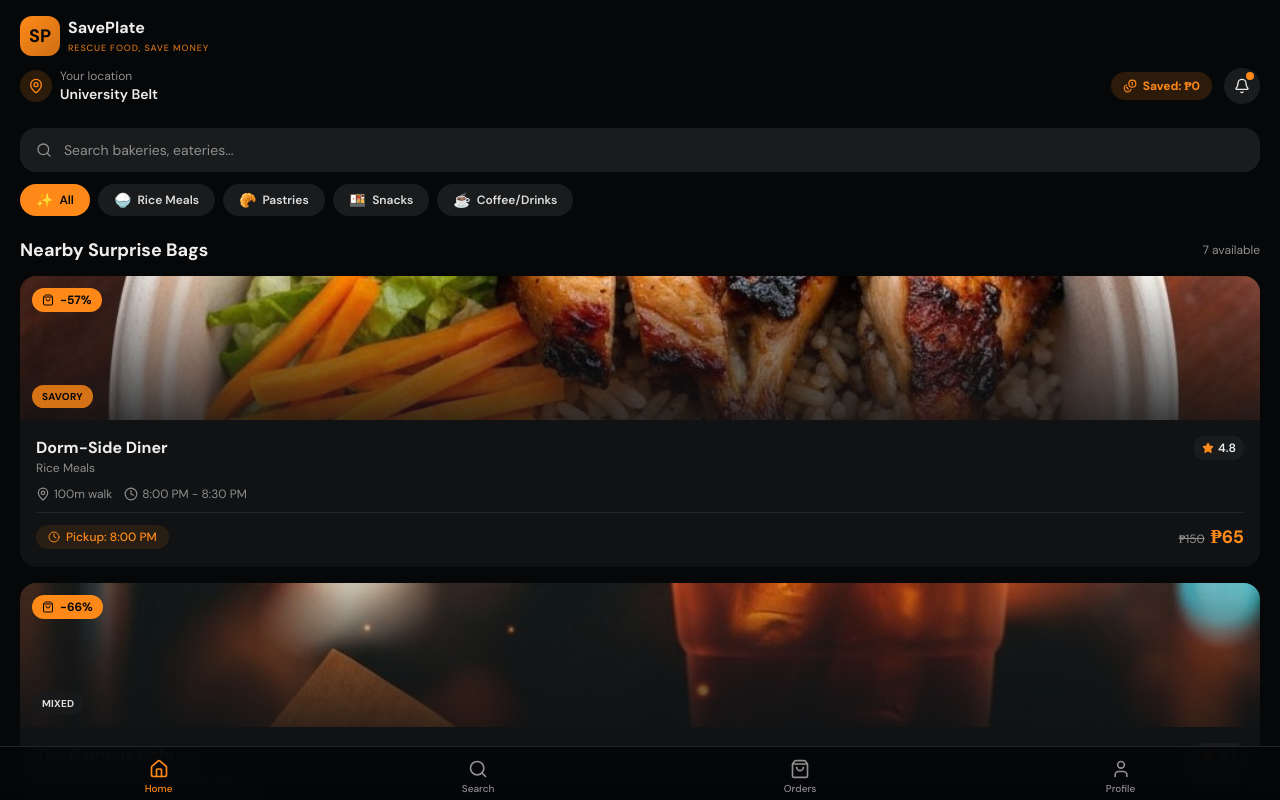
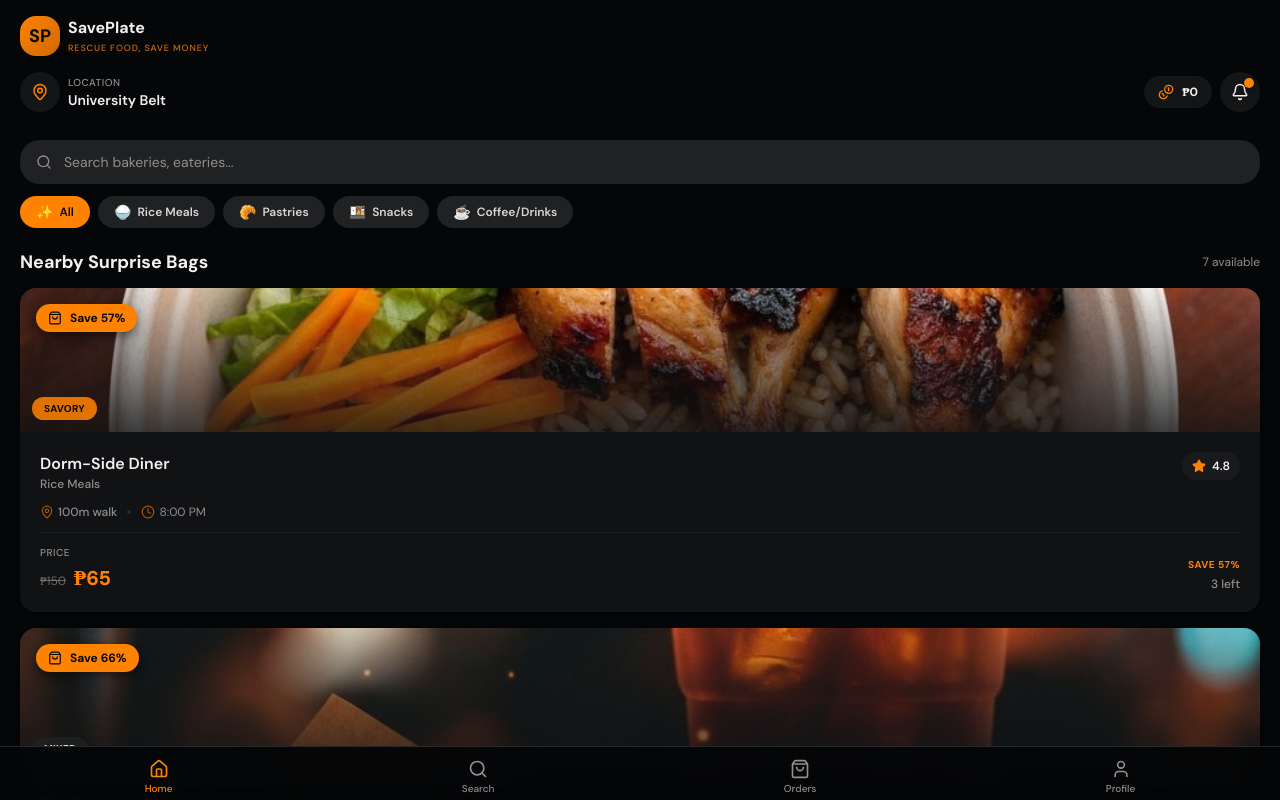
Before and after one commit to Futariya/v0-surprise-bag-app, a Next.js app: page / in a window 1280 px wide. Both pictures are taken after a click on the button 1244 px from the left and 36 px from the top of the page. Shown: the top 800 px of the page. Built offline with nearby package versions, Linux system fonts and the light colour scheme.

Commit message:
modernize SavePlate app with contemporary design system
Refine color palette, shadows, typography, and component styling

```diff
--- a/app/globals.css
+++ b/app/globals.css
@@ -3,45 +3,45 @@
 
 @custom-variant dark (&:is(.dark *));
 
-/* Dark mode default - surplus food marketplace for late-night students */
+/* Modern dark mode - premium food rescue app */
 :root {
-  --background: oklch(0.13 0.005 250);
-  --foreground: oklch(0.95 0 0);
-  --card: oklch(0.18 0.005 250);
-  --card-foreground: oklch(0.95 0 0);
-  --popover: oklch(0.18 0.005 250);
-  --popover-foreground: oklch(0.95 0 0);
-  --primary: oklch(0.75 0.18 55);
-  --primary-foreground: oklch(0.13 0.005 250);
-  --secondary: oklch(0.22 0.005 250);
-  --secondary-foreground: oklch(0.9 0 0);
-  --muted: oklch(0.22 0.005 250);
-  --muted-foreground: oklch(0.65 0 0);
-  --accent: oklch(0.75 0.18 55);
-  --accent-foreground: oklch(0.13 0.005 250);
+  --background: oklch(0.121 0.004 250);
+  --foreground: oklch(0.96 0.005 0);
+  --card: oklch(0.18 0.004 250);
+  --card-foreground: oklch(0.96 0.005 0);
+  --popover: oklch(0.18 0.004 250);
+  --popover-foreground: oklch(0.96 0.005 0);
+  --primary: oklch(0.74 0.19 54);
+  --primary-foreground: oklch(0.121 0.004 250);
+  --secondary: oklch(0.245 0.004 250);
+  --secondary-foreground: oklch(0.88 0.005 0);
+  --muted: oklch(0.305 0.004 250);
+  --muted-foreground: oklch(0.65 0.005 0);
+  --accent: oklch(0.74 0.19 54);
+  --accent-foreground: oklch(0.121 0.004 250);
   --destructive: oklch(0.55 0.22 27);
-  --destructive-foreground: oklch(0.95 0 0);
-  --border: oklch(0.26 0.005 250);
-  --input: oklch(0.22 0.005 250);
-  --ring: oklch(0.75 0.18 55);
-  --chart-1: oklch(0.75 0.18 55);
+  --destructive-foreground: oklch(0.96 0.005 0);
+  --border: oklch(0.28 0.004 250);
+  --input: oklch(0.245 0.004 250);
+  --ring: oklch(0.74 0.19 54);
+  --chart-1: oklch(0.74 0.19 54);
   --chart-2: oklch(0.7 0.15 160);
   --chart-3: oklch(0.65 0.12 250);
   --chart-4: oklch(0.8 0.15 85);
   --chart-5: oklch(0.7 0.18 30);
-  --radius: 0.75rem;
-  --sidebar: oklch(0.16 0.005 250);
-  --sidebar-foreground: oklch(0.95 0 0);
-  --sidebar-primary: oklch(0.75 0.18 55);
-  --sidebar-primary-foreground: oklch(0.13 0.005 250);
-  --sidebar-accent: oklch(0.22 0.005 250);
-  --sidebar-accent-foreground: oklch(0.95 0 0);
-  --sidebar-border: oklch(0.26 0.005 250);
-  --sidebar-ring: oklch(0.75 0.18 55);
+  --radius: 1rem;
+  --sidebar: oklch(0.16 0.004 250);
+  --sidebar-foreground: oklch(0.96 0.005 0);
+  --sidebar-primary: oklch(0.74 0.19 54);
+  --sidebar-primary-foreground: oklch(0.121 0.004 250);
+  --sidebar-accent: oklch(0.245 0.004 250);
+  --sidebar-accent-foreground: oklch(0.96 0.005 0);
+  --sidebar-border: oklch(0.28 0.004 250);
+  --sidebar-ring: oklch(0.74 0.19 54);
   --warning: oklch(0.85 0.18 85);
-  --warning-foreground: oklch(0.13 0.005 250);
+  --warning-foreground: oklch(0.121 0.004 250);
   --success: oklch(0.7 0.17 150);
-  --success-foreground: oklch(0.13 0.005 250);
+  --success-foreground: oklch(0.121 0.004 250);
 }
 
 @theme inline {
@@ -106,4 +106,27 @@
   .scrollbar-none::-webkit-scrollbar {
     display: none;
   }
+
+  /* Modern shadow elevations */
+  .shadow-elevation-1 {
+    @apply shadow-[0_1px_2px_rgba(0,0,0,0.3),0_2px_4px_rgba(0,0,0,0.15)];
+  }
+
+  .shadow-elevation-2 {
+    @apply shadow-[0_3px_8px_rgba(0,0,0,0.35),0_6px_12px_rgba(0,0,0,0.2)];
+  }
+
+  .shadow-elevation-3 {
+    @apply shadow-[0_6px_16px_rgba(0,0,0,0.4),0_12px_24px_rgba(0,0,0,0.25)];
+  }
+
+  /* Glass morphism effect */
+  .glass {
+    @apply bg-background/40 backdrop-blur-md border border-border/30;
+  }
+
+  /* Smooth transitions */
+  .transition-smooth {
+    @apply transition-all duration-200 ease-out;
+  }
 }
--- a/components/home-header.tsx
+++ b/components/home-header.tsx
@@ -9,36 +9,36 @@ interface HomeHeaderProps {
 
 export function HomeHeader({ totalSaved }: HomeHeaderProps) {
   return (
-    <header className="flex flex-col gap-3 px-5 pt-4 pb-3">
+    <header className="flex flex-col gap-4 px-5 pt-4 pb-4">
       {/* Brand Logo */}
       <SaveplateLogo size="md" showText={true} />
 
       {/* Location and stats */}
-      <div className="flex items-center justify-between">
-        <div className="flex items-center gap-2">
-          <div className="flex h-8 w-8 items-center justify-center rounded-full bg-primary/15">
-            <MapPin className="h-4 w-4 text-primary" />
+      <div className="flex items-center justify-between gap-3">
+        <div className="flex min-w-0 items-center gap-2">
+          <div className="flex h-10 w-10 shrink-0 items-center justify-center rounded-xl bg-secondary/60">
+            <MapPin className="h-4.5 w-4.5 text-primary" />
           </div>
-          <div>
-            <p className="text-xs text-muted-foreground">Your location</p>
+          <div className="min-w-0">
+            <p className="text-[10px] font-medium uppercase tracking-wider text-muted-foreground">Location</p>
             <p className="text-sm font-semibold text-foreground">
               University Belt
             </p>
           </div>
         </div>
-        <div className="flex items-center gap-3">
-          <div className="flex items-center gap-1.5 rounded-full bg-primary/15 px-3 py-1.5">
-            <Coins className="h-3.5 w-3.5 text-primary" />
-            <span className="text-xs font-bold text-primary">
-              {`Saved: \u20B1${totalSaved.toLocaleString()}`}
+        <div className="flex shrink-0 items-center gap-2">
+          <div className="flex items-center gap-2 rounded-full bg-secondary/60 px-3.5 py-2">
+            <Coins className="h-4 w-4 text-primary" />
+            <span className="text-xs font-bold text-foreground">
+              {`\u20B1${totalSaved.toLocaleString()}`}
             </span>
           </div>
           <button
-            className="relative flex h-9 w-9 items-center justify-center rounded-full bg-secondary"
+            className="relative flex h-10 w-10 items-center justify-center rounded-xl bg-secondary/60 transition-smooth hover:bg-secondary"
             aria-label="Notifications"
           >
-            <Bell className="h-4 w-4 text-foreground" />
-            <span className="absolute top-1 right-1.5 h-2 w-2 rounded-full bg-primary" />
+            <Bell className="h-4.5 w-4.5 text-foreground" />
+            <span className="absolute top-1.5 right-1.5 h-2.5 w-2.5 rounded-full bg-primary shadow-elevation-1" />
           </button>
         </div>
       </div>
--- a/components/search-sheet.tsx
+++ b/components/search-sheet.tsx
@@ -97,7 +97,7 @@ export function SearchSheet({ open, onClose, onSelectStore }: SearchSheetProps)
         role="dialog"
         aria-modal="true"
         aria-label="Search stores"
-        className={`fixed inset-x-0 bottom-0 z-50 flex max-h-[85vh] flex-col rounded-t-2xl bg-card shadow-2xl transition-transform duration-300 ease-out sm:max-h-[90vh] ${
+        className={`fixed inset-x-0 bottom-0 z-50 flex max-h-[85vh] flex-col rounded-t-3xl bg-card shadow-elevation-3 transition-transform duration-300 ease-out sm:max-h-[90vh] ${
           open ? "translate-y-0" : "translate-y-full"
         }`}
       >
@@ -112,8 +112,8 @@ export function SearchSheet({ open, onClose, onSelectStore }: SearchSheetProps)
         </div>
 
         {/* Search input */}
-        <div className="shrink-0 px-5 pb-3">
-          <div className="flex items-center gap-3 rounded-xl bg-secondary px-4 py-3">
+        <div className="shrink-0 px-5 pb-4">
+          <div className="flex items-center gap-3 rounded-2xl bg-secondary/60 px-4 py-3.5 shadow-elevation-1">
             <Search className="h-4 w-4 shrink-0 text-muted-foreground" />
             <input
               ref={inputRef}
--- a/components/store-card.tsx
+++ b/components/store-card.tsx
@@ -18,7 +18,7 @@ export function StoreCard({ store, onSelect, priority = false }: StoreCardProps)
   return (
     <button
       onClick={() => onSelect(store)}
-      className="group w-full overflow-hidden rounded-xl bg-card text-left transition-all hover:ring-1 hover:ring-primary/30 focus:outline-none focus:ring-2 focus:ring-primary"
+      className="group w-full overflow-hidden rounded-2xl bg-card text-left shadow-elevation-1 transition-smooth hover:shadow-elevation-2 focus:outline-none focus:ring-2 focus:ring-primary/50"
     >
       <div className="relative h-36 w-full overflow-hidden">
         <Image
@@ -30,78 +30,82 @@ export function StoreCard({ store, onSelect, priority = false }: StoreCardProps)
         />
         <div className="absolute inset-0 bg-gradient-to-t from-card/80 to-transparent" />
         {/* Discount badge */}
-        <div className="absolute top-3 left-3 flex items-center gap-1.5 rounded-full bg-primary px-2.5 py-1">
-          <ShoppingBag className="h-3 w-3 text-primary-foreground" />
+        <div className="absolute top-4 left-4 flex items-center gap-2 rounded-full bg-primary px-3 py-1.5 shadow-elevation-2">
+          <ShoppingBag className="h-3.5 w-3.5 text-primary-foreground" />
           <span className="text-xs font-bold text-primary-foreground">
-            {`-${discount}%`}
+            {`Save ${discount}%`}
           </span>
         </div>
         {/* Flavor badge */}
         <div
-          className={`absolute bottom-3 left-3 rounded-full px-2.5 py-1 text-[10px] font-bold uppercase tracking-wide backdrop-blur-sm ${
+          className={`absolute bottom-3 left-3 rounded-full px-3 py-1 text-[10px] font-bold uppercase tracking-wide backdrop-blur-md ${
             store.flavor === "Savory"
-              ? "bg-primary/80 text-primary-foreground"
+              ? "bg-primary/85 text-primary-foreground"
               : store.flavor === "Sweet"
-                ? "bg-pink-500/80 text-white"
-                : "bg-secondary/80 text-secondary-foreground"
+                ? "bg-pink-500/85 text-white"
+                : "bg-secondary/85 text-secondary-foreground"
           }`}
         >
           {store.flavor}
         </div>
         {/* Scarcity badge - warm orange urgency */}
         {store.bagsLeft <= 2 && (
-          <div className="absolute top-3 right-3 rounded-full bg-primary/90 px-2.5 py-1">
-            <span className="text-xs font-bold text-primary-foreground">
-              {`Only ${store.bagsLeft} left!`}
+          <div className="absolute top-4 right-4 rounded-full bg-primary/90 px-3 py-1.5 shadow-elevation-2">
+            <span className="text-xs font-extrabold text-primary-foreground">
+              {`⚡ ${store.bagsLeft} left!`}
             </span>
           </div>
         )}
       </div>
 
-      <div className="flex flex-col gap-2.5 p-4">
-        <div className="flex items-start justify-between">
-          <div>
-            <h3 className="text-base font-bold text-foreground">
+      <div className="flex flex-col gap-3 p-5">
+        <div className="flex items-start justify-between gap-3">
+          <div className="min-w-0">
+            <h3 className="text-base font-semibold text-foreground">
               {store.name}
             </h3>
-            <p className="text-xs text-muted-foreground">{store.category}</p>
+            <p className="text-xs font-medium text-muted-foreground">{store.category}</p>
           </div>
-          <div className="flex items-center gap-1 rounded-md bg-secondary px-2 py-1">
-            <Star className="h-3 w-3 fill-primary text-primary" />
+          <div className="flex shrink-0 items-center gap-1.5 rounded-lg bg-secondary/60 px-2.5 py-1.5">
+            <Star className="h-3.5 w-3.5 fill-primary text-primary" />
             <span className="text-xs font-semibold text-foreground">
               {store.rating}
             </span>
           </div>
         </div>
 
-        <div className="flex items-center justify-between">
-          <div className="flex items-center gap-3">
-            <div className="flex items-center gap-1 text-muted-foreground">
-              <MapPin className="h-3.5 w-3.5" />
-              <span className="text-xs">{store.distance}</span>
-            </div>
-            <div className="flex items-center gap-1 text-muted-foreground">
-              <Clock className="h-3.5 w-3.5" />
-              <span className="text-xs">
-                {`${store.pickupStart} - ${store.pickupEnd}`}
+        <div className="flex items-center gap-2.5 text-xs text-muted-foreground">
+          <div className="flex items-center gap-1">
+            <MapPin className="h-3.5 w-3.5 text-primary/60" />
+            <span className="font-medium">{store.distance}</span>
+          </div>
+          <div className="h-1 w-1 rounded-full bg-border" />
+          <div className="flex items-center gap-1">
+            <Clock className="h-3.5 w-3.5 text-primary/60" />
+            <span>{store.pickupStart}</span>
+          </div>
+        </div>
+
+        <div className="flex items-end justify-between border-t border-border/40 pt-3">
+          <div className="flex flex-col gap-1">
+            <span className="text-[10px] font-medium uppercase tracking-wider text-muted-foreground">
+              Price
+            </span>
+            <div className="flex items-baseline gap-2">
+              <span className="text-xs text-muted-foreground/70 line-through">
+                {`\u20B1${store.originalPrice}`}
+              </span>
+              <span className="text-xl font-extrabold text-primary">
+                {`\u20B1${store.discountedPrice}`}
               </span>
             </div>
           </div>
-        </div>
-
-        <div className="flex items-center justify-between border-t border-border pt-2.5">
-          <div className="flex items-center gap-1.5 rounded-full bg-primary/10 px-3 py-1">
-            <Clock className="h-3 w-3 text-primary" />
-            <span className="text-xs font-medium text-primary">
-              {`Pickup: ${store.pickupStart}`}
+          <div className="flex flex-col items-end gap-1">
+            <span className="text-[10px] font-bold uppercase tracking-wider text-primary">
+              Save {discount}%
             </span>
-          </div>
-          <div className="flex items-baseline gap-1.5">
-            <span className="text-xs text-muted-foreground line-through">
-              {`\u20B1${store.originalPrice}`}
-            </span>
-            <span className="text-lg font-extrabold text-primary">
-              {`\u20B1${store.discountedPrice}`}
+            <span className="text-xs font-medium text-muted-foreground">
+              {store.bagsLeft} left
             </span>
           </div>
         </div>
```
Also changed, not shown: components/bag-detail.tsx (+5 -5 lines).
